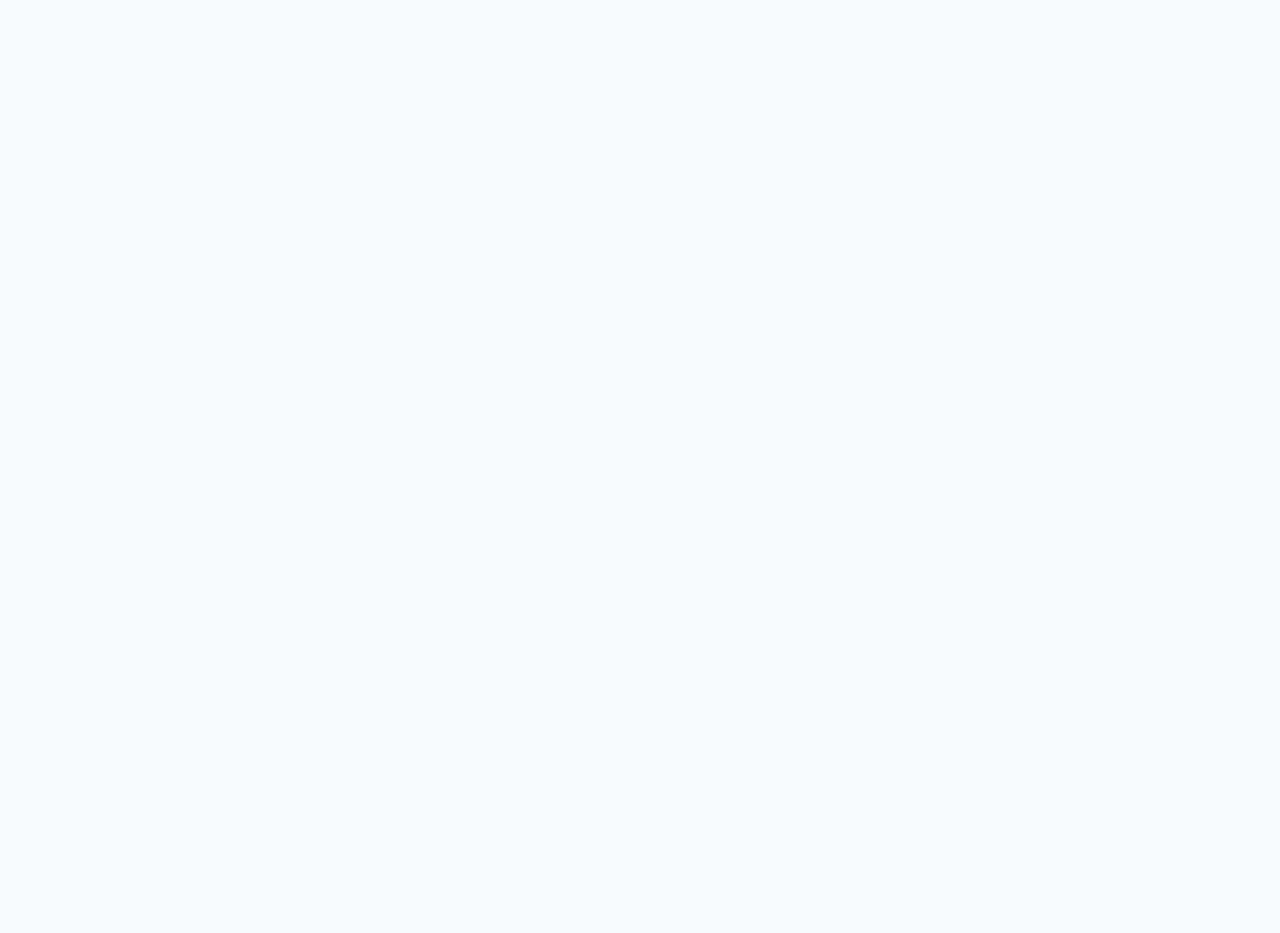
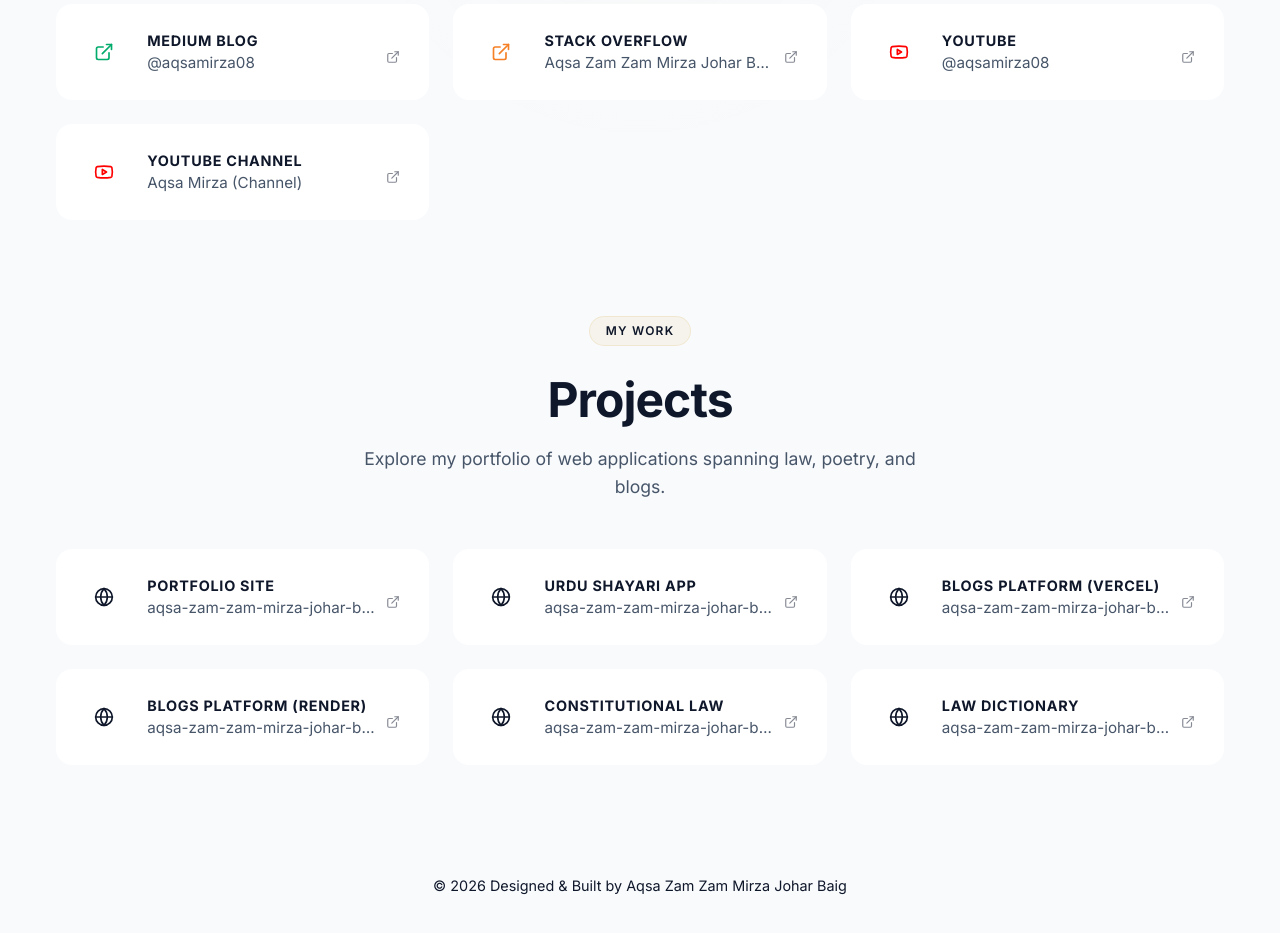
Before and after one commit to AQSA-ZAM-ZAM-MIRZA-JOHAR-BAIG/AQSA-ZAM-ZAM-MIRZA-JOHAR-BAIG-URDU-SHAYARI, a React (Vite) app: page / in a window 1280 px wide. Shown: the part 5660-6593 px from the top of the page. Before the commit the page ends 5151 px from the top, so only its background shows below. Built offline with nearby package versions, Linux system fonts and the light colour scheme; a web font is replaced by a local one.

Commit message:
SEO optimized.

```diff
--- a/index.html
+++ b/index.html
@@ -11,28 +11,28 @@
     <link href="https://fonts.googleapis.com/css2?family=Inter:wght@400;500;600;700&family=Noto+Nastaliq+Urdu:wght@400;700&family=Tiro+Devanagari+Hindi:ital@0;1&display=swap" rel="stylesheet">
 
     <!-- SEO Meta Tags -->
-    <meta name="description" content="Discover a beautiful collection of Urdu Shayari from legendary poets like Mirza Ghalib, Allama Iqbal, Faiz Ahmed Faiz, and more. Read, listen, and share heart-touching poetry in Urdu Nastaliq and Hindi Devanagari script." />
-    <meta name="keywords" content="Urdu Shayari, Mirza Ghalib, Allama Iqbal, Faiz Ahmed Faiz, Jaun Elia, Ahmed Faraz, Love Shayari, Sad Shayari, Hindi Shayari, Poetry" />
-    <meta name="author" content="Urdu Shayari App" />
+    <meta name="description" content="Urdu Shayari - Beautiful Poetry Collection curated by Aqsa Zam Zam Mirza Johar Baig (Aqsa Mirza). Discover legendary poets like Mirza Ghalib, Allama Iqbal, Faiz Ahmed Faiz. Read and share heart-touching poetry." />
+    <meta name="keywords" content="AQSA ZAM ZAM MIRZA JOHAR BAIG, Aqsa Mirza, BA LLB, CLAT AIR 42, Legal Researcher, Urdu Shayari, Mirza Ghalib, Allama Iqbal, Faiz Ahmed Faiz, Jaun Elia, Ahmed Faraz, Love Shayari, Sad Shayari, Hindi Shayari, Poetry" />
+    <meta name="author" content="Aqsa Zam Zam Mirza Johar Baig" />
 
     <!-- Open Graph / Meta / Facebook -->
     <meta property="og:type" content="website" />
-    <meta property="og:title" content="Urdu Shayari - Best Collection of Poets" />
-    <meta property="og:description" content="Discover a beautiful collection of Urdu Shayari from legendary poets like Mirza Ghalib, Allama Iqbal, Faiz Ahmed Faiz, and more." />
-    <meta property="og:url" content="https://aqsa-zam-zam-mirza-johar-baig-portf.vercel.app/" />
+    <meta property="og:title" content="Urdu Shayari App | By Aqsa Zam Zam Mirza Johar Baig" />
+    <meta property="og:description" content="Discover a beautiful collection of Urdu Shayari from legendary poets like Mirza Ghalib, Allama Iqbal, Faiz Ahmed Faiz, curated by Aqsa Mirza." />
+    <meta property="og:url" content="https://aqsa-zam-zam-mirza-johar-baig-urdu.vercel.app/" />
     <!-- Replace with a real image URL if you have one later -->
-    <meta property="og:image" content="https://aqsa-zam-zam-mirza-johar-baig-portf.vercel.app/vite.svg" />
+    <meta property="og:image" content="https://aqsa-zam-zam-mirza-johar-baig-urdu.vercel.app/vite.svg" />
 
     <!-- Twitter -->
     <meta name="twitter:card" content="summary_large_image" />
-    <meta name="twitter:title" content="Urdu Shayari - Best Collection of Poets" />
-    <meta name="twitter:description" content="Discover a beautiful collection of Urdu Shayari from legendary poets like Mirza Ghalib, Allama Iqbal, Faiz Ahmed Faiz, and more." />
-    <meta name="twitter:image" content="https://aqsa-zam-zam-mirza-johar-baig-portf.vercel.app/vite.svg" />
+    <meta name="twitter:title" content="Urdu Shayari App | By Aqsa Zam Zam Mirza Johar Baig" />
+    <meta name="twitter:description" content="Discover a beautiful collection of Urdu Shayari from legendary poets like Mirza Ghalib, Allama Iqbal, Faiz Ahmed Faiz, curated by Aqsa Mirza." />
+    <meta name="twitter:image" content="https://aqsa-zam-zam-mirza-johar-baig-urdu.vercel.app/vite.svg" />
 
     <!-- Canonical URL -->
-    <link rel="canonical" href="https://aqsa-zam-zam-mirza-johar-baig-portf.vercel.app/" />
+    <link rel="canonical" href="https://aqsa-zam-zam-mirza-johar-baig-urdu.vercel.app/" />
 
-    <title>Urdu Shayari - Beautiful Poetry Collection</title>
+    <title>Urdu Shayari | By Aqsa Zam Zam Mirza Johar Baig (Aqsa Mirza)</title>
   </head>
   <body>
     <div id="root"></div>
--- a/src/App.jsx
+++ b/src/App.jsx
@@ -4,6 +4,7 @@ import { FavoritesProvider } from './context/FavoritesContext';
 import Navbar from './components/Navbar';
 import HomePage from './pages/HomePage';
 import FavoritesPage from './pages/FavoritesPage';
+import Footer from './components/Footer';
 import './App.css';
 
 function App() {
@@ -19,6 +20,7 @@ function App() {
                 <Route path="/favorites" element={<FavoritesPage />} />
               </Routes>
             </main>
+            <Footer />
           </div>
         </Router>
       </FavoritesProvider>
--- /dev/null
+++ b/src/components/Footer.css
@@ -0,0 +1,223 @@
+.advanced-footer {
+  background-color: var(--bg-primary);
+  border-top: 1px solid var(--border-color);
+  padding: 6rem 0 3rem;
+  margin-top: 4rem;
+  position: relative;
+  overflow: hidden;
+}
+
+/* Subtle glowing orb in background */
+.advanced-footer::before {
+  content: '';
+  position: absolute;
+  top: 0;
+  left: 50%;
+  transform: translateX(-50%);
+  width: 600px;
+  height: 600px;
+  background: radial-gradient(circle, rgba(230,200,100,0.03) 0%, rgba(0,0,0,0) 70%);
+  pointer-events: none;
+  z-index: 0;
+}
+
+.advanced-footer .container {
+  position: relative;
+  z-index: 1;
+}
+
+.sr-only {
+  position: absolute;
+  width: 1px;
+  height: 1px;
+  padding: 0;
+  margin: -1px;
+  overflow: hidden;
+  clip: rect(0, 0, 0, 0);
+  white-space: nowrap;
+  border-width: 0;
+}
+
+.footer-header {
+  text-align: center;
+  max-width: 600px;
+  margin: 0 auto 3rem;
+}
+
+.badge {
+  display: inline-block;
+  font-size: 0.75rem;
+  font-weight: 600;
+  letter-spacing: 0.1em;
+  text-transform: uppercase;
+  color: var(--gold-primary);
+  background-color: rgba(224, 185, 96, 0.1);
+  padding: 0.4rem 1rem;
+  border-radius: 100px;
+  border: 1px solid rgba(224, 185, 96, 0.2);
+  margin-bottom: 1.5rem;
+}
+
+.footer-title {
+  font-family: 'Inter', sans-serif; /* fallback or beautiful serif, let's use global headings */
+  font-size: 3rem;
+  font-weight: 700;
+  margin-bottom: 1rem;
+  color: var(--text-primary);
+  letter-spacing: -0.02em;
+}
+
+.footer-subtitle {
+  color: var(--text-secondary);
+  font-size: 1.1rem;
+  line-height: 1.6;
+}
+
+.mb-extra {
+  margin-bottom: 6rem;
+}
+
+.cards-grid {
+  display: grid;
+  grid-template-columns: repeat(auto-fill, minmax(320px, 1fr));
+  gap: 1.5rem;
+}
+
+/* Glassmorphism Card Style */
+.glass-card {
+  display: flex;
+  align-items: center;
+  padding: 1.5rem;
+  background: var(--bg-card);
+  border: 1px solid var(--border-color);
+  border-radius: 16px;
+  text-decoration: none;
+  transition: all 0.3s cubic-bezier(0.16, 1, 0.3, 1);
+  position: relative;
+  overflow: hidden;
+}
+
+.glass-card::before {
+  content: '';
+  position: absolute;
+  top: 0;
+  left: 0;
+  right: 0;
+  bottom: 0;
+  background: linear-gradient(135deg, rgba(255,255,255,0.05) 0%, rgba(255,255,255,0) 100%);
+  opacity: 0;
+  transition: opacity 0.3s ease;
+}
+
+.glass-card:hover {
+  transform: translateY(-4px);
+  border-color: rgba(224, 185, 96, 0.4);
+  box-shadow: 0 10px 30px -10px rgba(0, 0, 0, 0.5), 0 0 20px rgba(224, 185, 96, 0.1);
+}
+
+.glass-card:hover::before {
+  opacity: 1;
+}
+
+.card-icon-container {
+  display: flex;
+  align-items: center;
+  justify-content: center;
+  width: 48px;
+  height: 48px;
+  min-width: 48px; /* avoid shrinking */
+  background: rgba(255, 255, 255, 0.03);
+  border-radius: 12px;
+  margin-right: 1.2rem;
+  border: 1px solid rgba(255, 255, 255, 0.05);
+}
+
+html[data-theme='light'] .card-icon-container {
+  background: rgba(0, 0, 0, 0.03);
+  border-color: rgba(0, 0, 0, 0.05);
+}
+
+.footer-icon {
+  color: var(--text-primary);
+}
+
+/* Specific icon colors (optional pop of color) */
+.github-icon { color: #f2f2f2; }
+.linkedin-icon { color: #0077b5; }
+.youtube-icon, .yt-icon { color: #ff0000; }
+.kaggle-icon { color: #20beff; }
+.medium-icon { color: #00ab6c; }
+.stack-icon { color: #f58025; }
+.project-icon { color: var(--gold-primary); }
+
+html[data-theme='light'] .github-icon { color: #24292e; }
+html[data-theme='light'] .yt-icon { color: #ff0000; }
+
+.card-content {
+  display: flex;
+  flex-direction: column;
+  flex: 1;
+  overflow: hidden; /* Prevent text overflow */
+  margin-right: 1rem;
+}
+
+.card-name {
+  font-size: 0.9rem;
+  font-weight: 700;
+  text-transform: uppercase;
+  letter-spacing: 0.05em;
+  color: var(--gold-primary);
+  margin-bottom: 0.25rem;
+}
+
+.card-handle {
+  color: var(--text-secondary);
+  font-size: 0.95rem;
+  white-space: nowrap;
+  overflow: hidden;
+  text-overflow: ellipsis;
+}
+
+.glass-card:hover .card-handle {
+  color: var(--text-primary);
+}
+
+.hover-arrow {
+  color: var(--text-tertiary);
+  transition: all 0.3s ease;
+  opacity: 0.5;
+  transform: translate(-5px, 5px);
+}
+
+.glass-card:hover .hover-arrow {
+  color: var(--gold-primary);
+  opacity: 1;
+  transform: translate(0, 0);
+}
+
+.footer-bottom {
+  margin-top: 5rem;
+  padding-top: 2rem;
+  border-top: 1px solid var(--border-color);
+  text-align: center;
+  color: var(--text-tertiary);
+  font-size: 0.9rem;
+}
+
+@media (max-width: 768px) {
+  .advanced-footer {
+    padding: 4rem 0 2rem;
+  }
+
+  .footer-title {
+    font-size: 2.2rem;
+  }
+
+  .cards-grid {
+    grid-template-columns: 1fr;
+  }
+
+  .mb-extra {
+    margin-bottom: 4rem;
+  }
+}
--- /dev/null
+++ b/src/components/Footer.jsx
@@ -0,0 +1,153 @@
+import React from 'react';
+import { ExternalLink, Github, Linkedin, Youtube, Layers, Globe } from 'lucide-react';
+import './Footer.css';
+
+const profiles = [
+  {
+    name: 'GitHub',
+    handle: '@AQSA-ZAM-ZAM-MIRZA-JOHAR-BAIG',
+    url: 'https://github.com/AQSA-ZAM-ZAM-MIRZA-JOHAR-BAIG',
+    icon: <Github size={20} className="footer-icon github-icon" />
+  },
+  {
+    name: 'LinkedIn',
+    handle: 'Aqsa Zam Zam Mirza Johar Baig',
+    url: 'https://www.linkedin.com/in/aqsa-zam-zam-mirza-johar-baig-28501b3b6/?isSelfProfile=true',
+    icon: <Linkedin size={20} className="footer-icon linkedin-icon" />
+  },
+  {
+    name: 'Kaggle',
+    handle: '@aqsamirza08',
+    url: 'https://www.kaggle.com/aqsamirza08',
+    icon: <Layers size={20} className="footer-icon kaggle-icon" />
+  },
+  {
+    name: 'Medium Blog',
+    handle: '@aqsamirza08',
+    url: 'https://aqsamirza08.medium.com/',
+    icon: <ExternalLink size={20} className="footer-icon medium-icon" />
+  },
+  {
+    name: 'Stack Overflow',
+    handle: 'Aqsa Zam Zam Mirza Johar Baig',
+    url: 'https://stackoverflow.com/users/32468898/aqsa-zam-zam-mirza-johar-baig',
+    icon: <ExternalLink size={20} className="footer-icon stack-icon" />
+  },
+  {
+    name: 'YouTube',
+    handle: '@aqsamirza08',
+    url: 'https://www.youtube.com/@aqsamirza08',
+    icon: <Youtube size={20} className="footer-icon yt-icon" />
+  },
+  {
+    name: 'YouTube Channel',
+    handle: 'Aqsa Mirza (Channel)',
+    url: 'https://www.youtube.com/channel/UCtn3SjtE26v2pzdLeRPwJbQ',
+    icon: <Youtube size={20} className="footer-icon yt-icon" />
+  }
+];
+
+const projects = [
+  {
+    name: 'Portfolio Site',
+    url: 'https://aqsa-zam-zam-mirza-johar-baig-portf.vercel.app/',
+    domain: 'aqsa-zam-zam-mirza-johar-baig-portf.vercel.app'
+  },
+  {
+    name: 'Urdu Shayari App',
+    url: 'https://aqsa-zam-zam-mirza-johar-baig-urdu.vercel.app/',
+    domain: 'aqsa-zam-zam-mirza-johar-baig-urdu.vercel.app'
+  },
+  {
+    name: 'Blogs Platform (Vercel)',
+    url: 'https://aqsa-zam-zam-mirza-johar-baig-blogs.vercel.app/',
+    domain: 'aqsa-zam-zam-mirza-johar-baig-blogs.vercel.app'
+  },
+  {
+    name: 'Blogs Platform (Render)',
+    url: 'https://aqsa-zam-zam-mirza-johar-baig-blogs.onrender.com/',
+    domain: 'aqsa-zam-zam-mirza-johar-baig-blogs.onrender.com'
+  },
+  {
+    name: 'Constitutional Law',
+    url: 'https://aqsa-zam-zam-mirza-johar-baig-const.vercel.app/',
+    domain: 'aqsa-zam-zam-mirza-johar-baig-const.vercel.app'
+  },
+  {
+    name: 'Law Dictionary',
+    url: 'https://aqsa-zam-zam-mirza-johar-baig-law-d.vercel.app/',
+    domain: 'aqsa-zam-zam-mirza-johar-baig-law-d.vercel.app'
+  }
+];
+
+export default function Footer() {
+  return (
+    <footer className="advanced-footer">
+      <div className="container">
+
+        {/* SEO Hidden H1 to boost the name ranking for Google - very important for 1st index */}
+        <h1 className="sr-only">Aqsa Zam Zam Mirza Johar Baig - Urdu Shayari & Projects</h1>
+
+        <div className="footer-header">
+          <span className="badge">FIND ME ONLINE</span>
+          <h2 className="footer-title">Online Profiles</h2>
+          <p className="footer-subtitle">
+            Connect with me across the web — from legal publications and academic repositories to code and content platforms.
+          </p>
+        </div>
+
+        <div className="cards-grid mb-extra">
+          {profiles.map((profile, i) => (
+            <a
+              key={i}
+              href={profile.url}
+              target="_blank"
+              rel="noopener noreferrer"
+              className="glass-card"
+            >
+              <div className="card-icon-container">
+                {profile.icon}
+              </div>
+              <div className="card-content">
+                <span className="card-name">{profile.name}</span>
+                <span className="card-handle">{profile.handle}</span>
+              </div>
+              <ExternalLink size={14} className="hover-arrow" />
+            </a>
+          ))}
+        </div>
+
+        <div className="footer-header">
+          <span className="badge">MY WORK</span>
+          <h2 className="footer-title">Projects</h2>
+          <p className="footer-subtitle">Explore my portfolio of web applications spanning law, poetry, and blogs.</p>
+        </div>
+
+        <div className="cards-grid">
+          {projects.map((proj, i) => (
+            <a
+              key={i}
+              href={proj.url}
+              target="_blank"
+              rel="noopener noreferrer"
+              className="glass-card"
+            >
+              <div className="card-icon-container">
+                <Globe size={20} className="footer-icon project-icon" />
+              </div>
+              <div className="card-content">
+                <span className="card-name">{proj.name}</span>
+                <span className="card-handle">{proj.domain}</span>
+              </div>
+              <ExternalLink size={14} className="hover-arrow" />
+            </a>
+          ))}
+        </div>
+
+        <div className="footer-bottom">
+          <p>&copy; {new Date().getFullYear()} Designed & Built by Aqsa Zam Zam Mirza Johar Baig</p>
+        </div>
+      </div>
+    </footer>
+  );
+}
```
Also changed, not shown: public/robots.txt, 1 other file (tests, documents, lock files or other folders).
